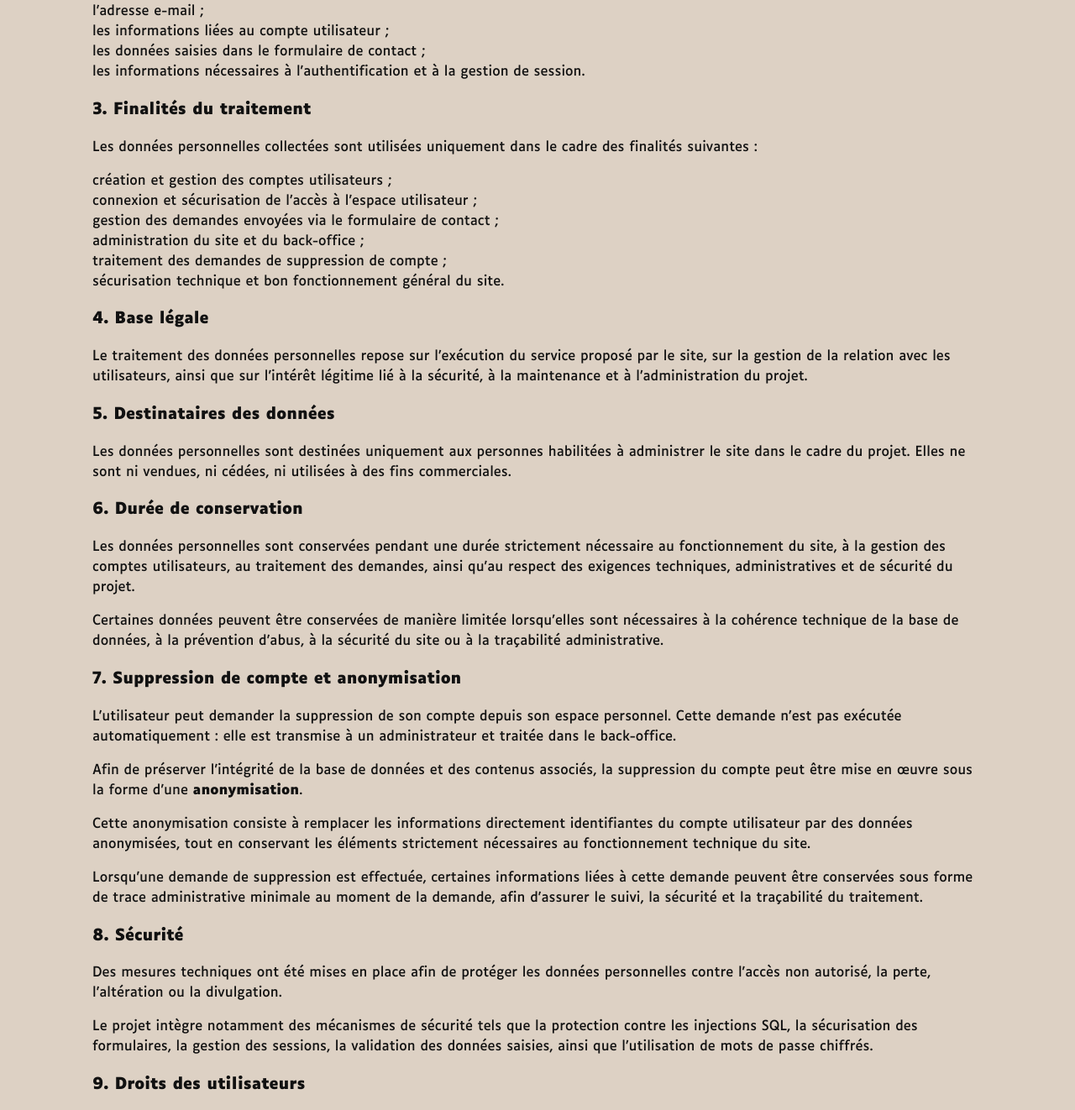
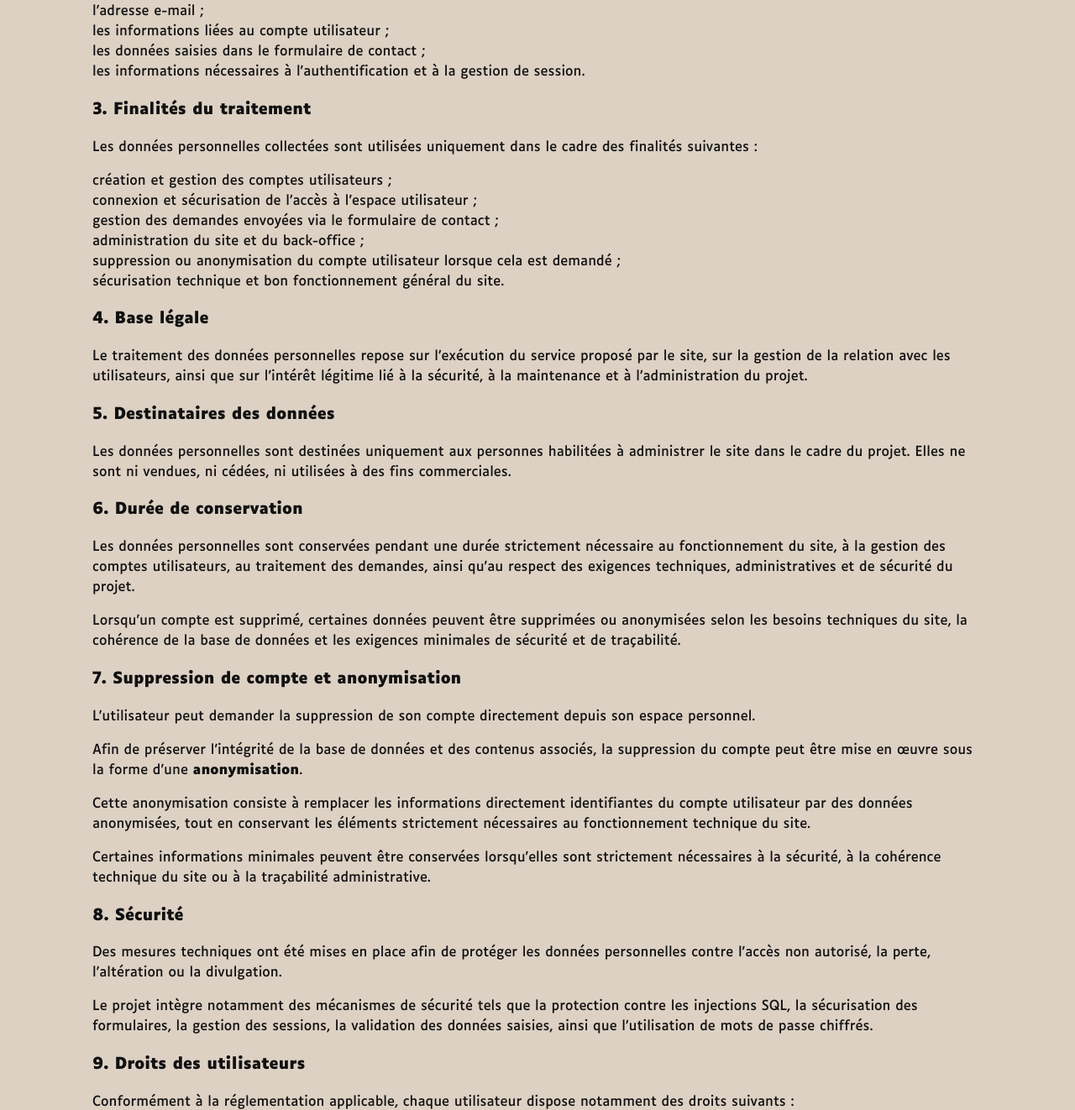
Before and after one commit to Fedeg2025/projet-fournier-roux, a PHP site: the page made by app/views/pages/politique-confidentialite.php in a window 1280 px wide. Shown: the part 855-2177 px from the top of the page at 84% size. Run offline with PHP 8.4, Linux system fonts and the light colour scheme; the template is opened without the code that fills it, so the values that code supplies are empty; some libraries are stand-ins or nearby versions.

Commit message:
Mise à jour des pages légales (CGU, mentions légales et politique de confidentialité) : suppression des références à la gestion manuelle des demandes et harmonisation avec la suppression directe des comptes

```diff
--- a/app/views/pages/politique-confidentialite.php
+++ b/app/views/pages/politique-confidentialite.php
@@ -55,7 +55,7 @@
             <li>connexion et sécurisation de l’accès à l’espace utilisateur ;</li>
             <li>gestion des demandes envoyées via le formulaire de contact ;</li>
             <li>administration du site et du back-office ;</li>
-            <li>traitement des demandes de suppression de compte ;</li>
+            <li>suppression ou anonymisation du compte utilisateur lorsque cela est demandé ;</li>
             <li>sécurisation technique et bon fonctionnement général du site.</li>
         </ul>
     </section>
@@ -94,9 +94,9 @@
             exigences techniques, administratives et de sécurité du projet.
         </p>
         <p>
-            Certaines données peuvent être conservées de manière limitée lorsqu’elles sont nécessaires à la
-            cohérence technique de la base de données, à la prévention d’abus, à la sécurité du site ou à la
-            traçabilité administrative.
+            Lorsqu’un compte est supprimé, certaines données peuvent être supprimées ou anonymisées selon les
+            besoins techniques du site, la cohérence de la base de données et les exigences minimales de sécurité
+            et de traçabilité.
         </p>
     </section>
 
@@ -106,9 +106,7 @@
     <section>
         <h3>7. Suppression de compte et anonymisation</h3>
         <p>
-            L’utilisateur peut demander la suppression de son compte depuis son espace personnel.
-            Cette demande n’est pas exécutée automatiquement : elle est transmise à un administrateur
-            et traitée dans le back-office.
+            L’utilisateur peut demander la suppression de son compte directement depuis son espace personnel.
         </p>
         <p>
             Afin de préserver l’intégrité de la base de données et des contenus associés, la suppression
@@ -120,9 +118,8 @@
             au fonctionnement technique du site.
         </p>
         <p>
-            Lorsqu’une demande de suppression est effectuée, certaines informations liées à cette demande
-            peuvent être conservées sous forme de trace administrative minimale au moment de la demande,
-            afin d’assurer le suivi, la sécurité et la traçabilité du traitement.
+            Certaines informations minimales peuvent être conservées lorsqu’elles sont strictement nécessaires
+            à la sécurité, à la cohérence technique du site ou à la traçabilité administrative.
         </p>
     </section>
 
```
Also changed, not shown: app/views/pages/cgu.php (+7 -7 lines), app/views/pages/mentions-legales.php (+6 -10 lines).
